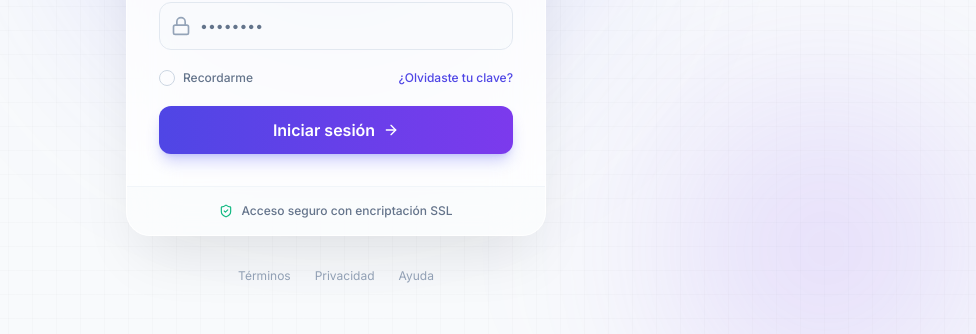
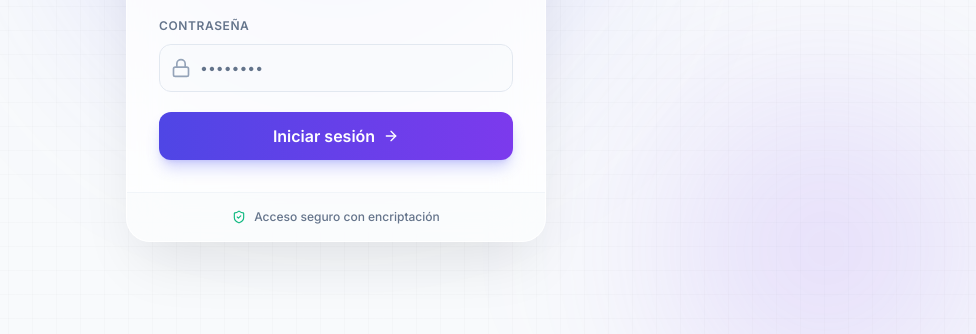
Before and after one commit to Benchav/Sist-AliciERP, a React (Vite) app: page /login in a window 1280 px wide. Shown: the part 402-736 px from the top of the page, without its empty margins (304-1280 px from the left). Built offline with nearby package versions, Linux system fonts and the light colour scheme; no server answers; the HTML template or start-up script is replaced by a standard one.

Commit message:
refactor: clean up commented code and improve accessibility text in login component

```diff
--- a/src/pages/Login.tsx
+++ b/src/pages/Login.tsx
@@ -111,7 +111,7 @@ export default function Login() {
                 </div>
               </div>
 
-              <div className="flex items-center justify-between">
+          { /*     <div className="flex items-center justify-between">
                 <div className="flex items-center space-x-2">
                   <Checkbox id="remember" className="border-slate-300 data-[state=checked]:bg-indigo-600 data-[state=checked]:border-indigo-600" />
                   <label
@@ -124,7 +124,7 @@ export default function Login() {
                 <a href="#" className="text-xs font-medium text-indigo-600 hover:text-indigo-500 hover:underline">
                   ¿Olvidaste tu clave?
                 </a>
-              </div>
+              </div> */}
 
               <Button
                 type="submit"
@@ -149,16 +149,16 @@ export default function Login() {
           <div className="border-t border-slate-100 bg-slate-50/50 p-4 text-center">
             <div className="flex items-center justify-center gap-2 text-xs font-medium text-slate-500">
               <ShieldCheck className="h-3.5 w-3.5 text-emerald-500" />
-              <span>Acceso seguro con encriptación SSL</span>
+              <span>Acceso seguro con encriptación</span>
             </div>
           </div>
         </div>
 
-        <div className="mt-8 flex justify-center gap-6 text-slate-400">
+     {/*   <div className="mt-8 flex justify-center gap-6 text-slate-400">
           <a href="#" className="text-xs hover:text-slate-600 transition-colors">Términos</a>
           <a href="#" className="text-xs hover:text-slate-600 transition-colors">Privacidad</a>
           <a href="#" className="text-xs hover:text-slate-600 transition-colors">Ayuda</a>
-        </div>
+        </div> */}
       </div>
     </div>
   );
```
